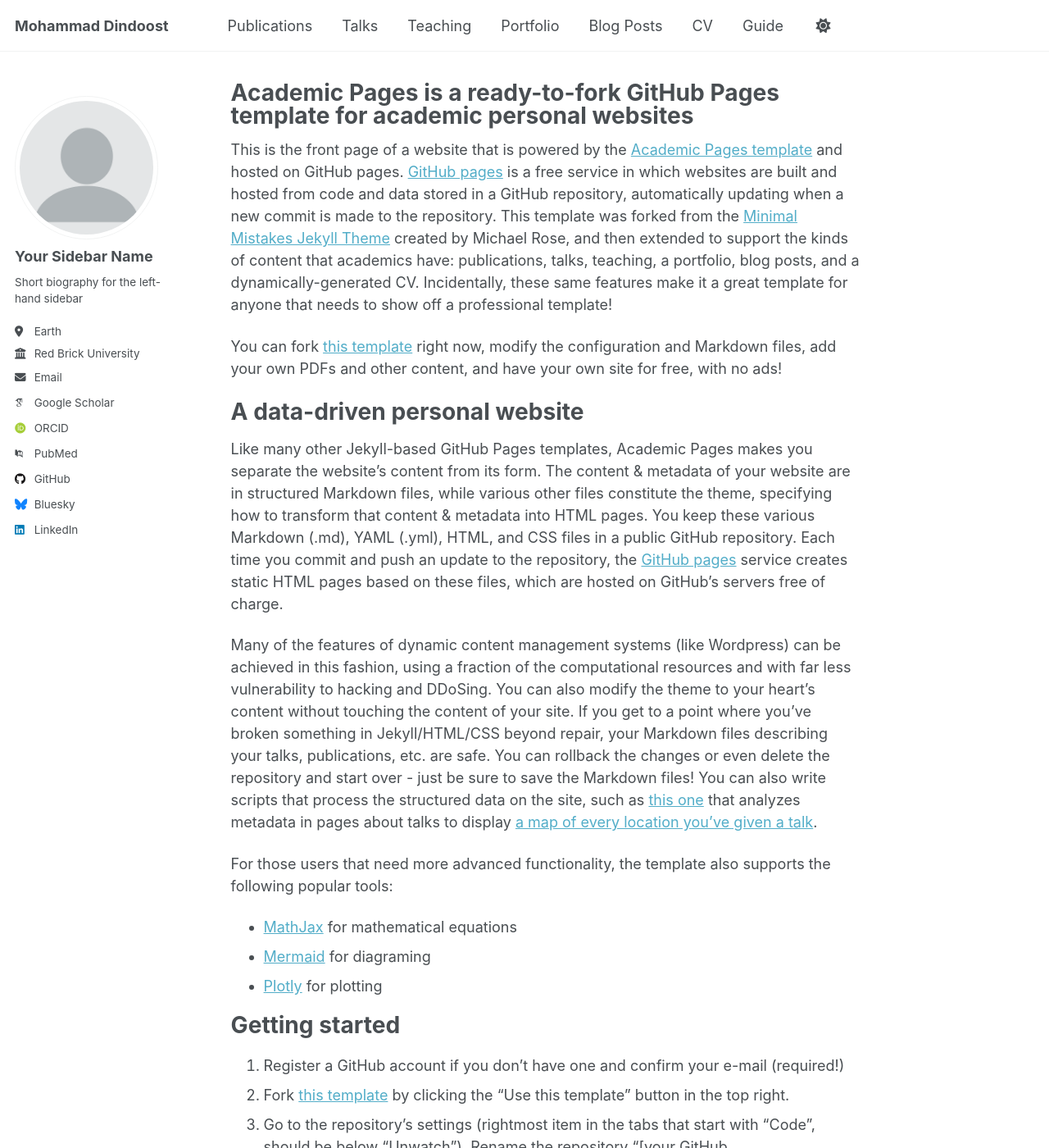
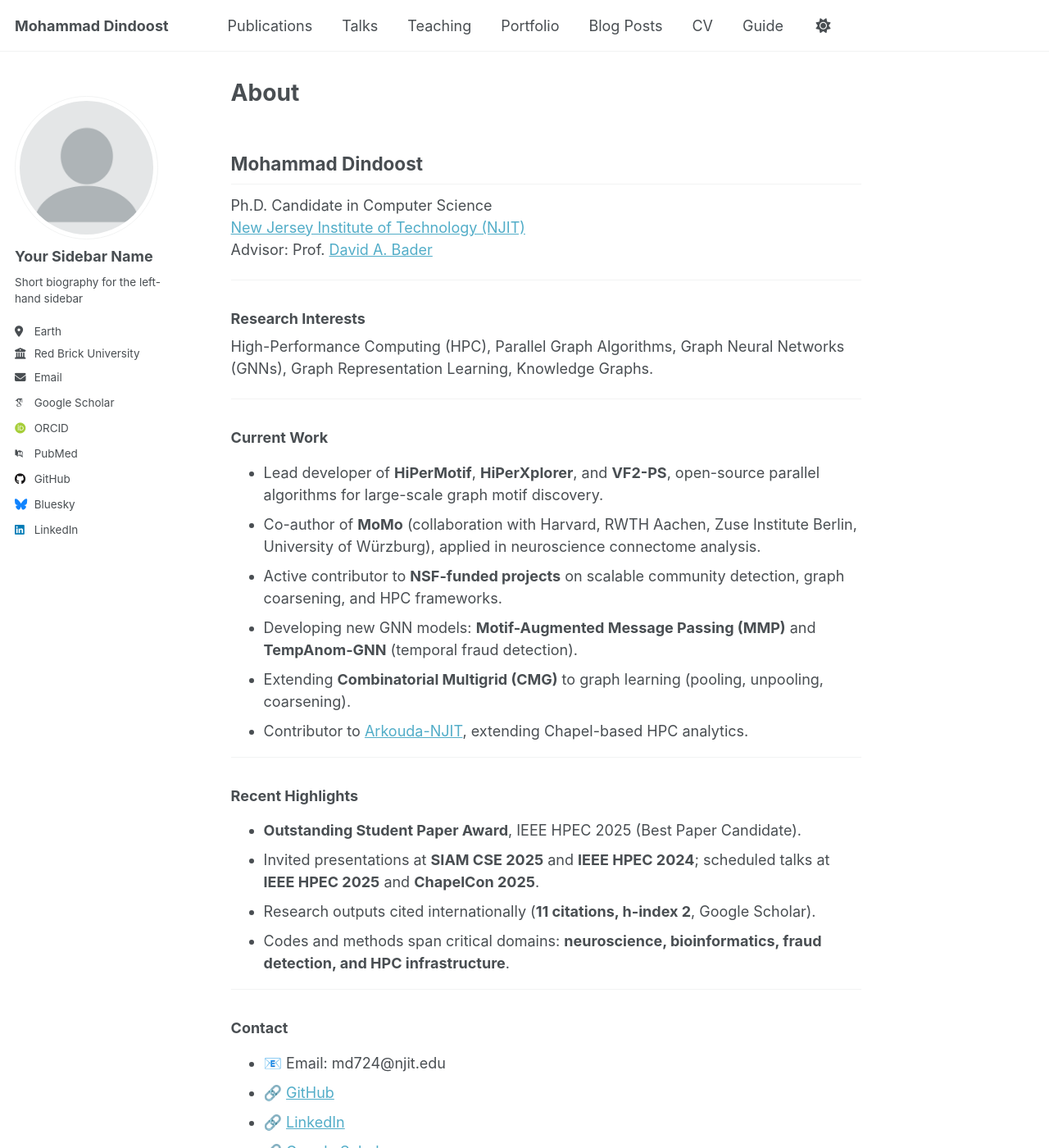
Before and after one commit to mdindoost/mdindoost.github.io, a Jekyll site: the page built from _pages/about.md, in a window 1280 px wide and 1400 px high. Shown: the whole window at 82% size. Built offline with Jekyll 4.4.1, drawn with Linux system fonts in a browser that asks for light colours; some web fonts are replaced; a script that is not in the unit is left out; some of the changed text lies outside the part shown.

Commit message:
Update about.md

```diff
--- a/_pages/about.md
+++ b/_pages/about.md
@@ -1,56 +1,46 @@
 ---
 permalink: /
-title: "Academic Pages is a ready-to-fork GitHub Pages template for academic personal websites"
+title: "About"
 author_profile: true
 redirect_from:
   - /about/
   - /about.html
 ---
 
-This is the front page of a website that is powered by the [Academic Pages template](https://github.com/academicpages/academicpages.github.io) and hosted on GitHub pages. [GitHub pages](https://pages.github.com) is a free service in which websites are built and hosted from code and data stored in a GitHub repository, automatically updating when a new commit is made to the repository. This template was forked from the [Minimal Mistakes Jekyll Theme](https://mmistakes.github.io/minimal-mistakes/) created by Michael Rose, and then extended to support the kinds of content that academics have: publications, talks, teaching, a portfolio, blog posts, and a dynamically-generated CV. Incidentally, these same features make it a great template for anyone that needs to show off a professional template!
+## Mohammad Dindoost
+Ph.D. Candidate in Computer Science
+[New Jersey Institute of Technology (NJIT)](https://cs.njit.edu/)
+Advisor: Prof. [David A. Bader](https://davidbader.net/)
 
- You can fork [this template](https://github.com/academicpages/academicpages.github.io) right now, modify the configuration and Markdown files, add your own PDFs and other content, and have your own site for free, with no ads!
+---
 
-A data-driven personal website
-======
-Like many other Jekyll-based GitHub Pages templates, Academic Pages makes you separate the website's content from its form. The content & metadata of your website are in structured Markdown files, while various other files constitute the theme, specifying how to transform that content & metadata into HTML pages. You keep these various Markdown (.md), YAML (.yml), HTML, and CSS files in a public GitHub repository. Each time you commit and push an update to the repository, the [GitHub pages](https://pages.github.com/) service creates static HTML pages based on these files, which are hosted on GitHub's servers free of charge.
+### Research Interests
+High-Performance Computing (HPC), Parallel Graph Algorithms, Graph Neural Networks (GNNs), Graph Representation Learning, Knowledge Graphs.
 
-Many of the features of dynamic content management systems (like Wordpress) can be achieved in this fashion, using a fraction of the computational resources and with far less vulnerability to hacking and DDoSing. You can also modify the theme to your heart's content without touching the content of your site. If you get to a point where you've broken something in Jekyll/HTML/CSS beyond repair, your Markdown files describing your talks, publications, etc. are safe. You can rollback the changes or even delete the repository and start over - just be sure to save the Markdown files! You can also write scripts that process the structured data on the site, such as [this one](https://github.com/academicpages/academicpages.github.io/blob/master/talkmap.ipynb) that analyzes metadata in pages about talks to display [a map of every location you've given a talk](https://academicpages.github.io/talkmap.html).
+---
 
-For those users that need more advanced functionality, the template also supports the following popular tools:
-- [MathJax](https://www.mathjax.org/) for mathematical equations
-- [Mermaid](https://mermaid.js.org/) for diagraming
-- [Plotly](https://plotly.com/javascript/) for plotting
+### Current Work
+- Lead developer of **HiPerMotif**, **HiPerXplorer**, and **VF2-PS**, open-source parallel algorithms for large-scale graph motif discovery.
+- Co-author of **MoMo** (collaboration with Harvard, RWTH Aachen, Zuse Institute Berlin, University of Würzburg), applied in neuroscience connectome analysis.
+- Active contributor to **NSF-funded projects** on scalable community detection, graph coarsening, and HPC frameworks.
+- Developing new GNN models: **Motif-Augmented Message Passing (MMP)** and **TempAnom-GNN** (temporal fraud detection).
+- Extending **Combinatorial Multigrid (CMG)** to graph learning (pooling, unpooling, coarsening).
+- Contributor to [Arkouda-NJIT](https://github.com/Bears-R-Us/arkouda-njit), extending Chapel-based HPC analytics.
 
-Getting started
-======
-1. Register a GitHub account if you don't have one and confirm your e-mail (required!)
-1. Fork [this template](https://github.com/academicpages/academicpages.github.io) by clicking the "Use this template" button in the top right.
-1. Go to the repository's settings (rightmost item in the tabs that start with "Code", should be below "Unwatch"). Rename the repository "[your GitHub username].github.io", which will also be your website's URL.
-1. Set site-wide configuration and create content & metadata (see below -- also see [this set of diffs](http://archive.is/3TPas) showing what files were changed to set up [an example site](https://getorg-testacct.github.io) for a user with the username "getorg-testacct")
-1. Upload any files (like PDFs, .zip files, etc.) to the files/ directory. They will appear at https://[your GitHub username].github.io/files/example.pdf.
-1. Check status by going to the repository settings, in the "GitHub pages" section
+---
 
-Site-wide configuration
-------
-The main configuration file for the site is in the base directory in [_config.yml](https://github.com/academicpages/academicpages.github.io/blob/master/_config.yml), which defines the content in the sidebars and other site-wide features. You will need to replace the default variables with ones about yourself and your site's github repository. The configuration file for the top menu is in [_data/navigation.yml](https://github.com/academicpages/academicpages.github.io/blob/master/_data/navigation.yml). For example, if you don't have a portfolio or blog posts, you can remove those items from that navigation.yml file to remove them from the header.
+### Recent Highlights
+- **Outstanding Student Paper Award**, IEEE HPEC 2025 (Best Paper Candidate).
+- Invited presentations at **SIAM CSE 2025** and **IEEE HPEC 2024**; scheduled talks at **IEEE HPEC 2025** and **ChapelCon 2025**.
+- Research outputs cited internationally (**11 citations, h-index 2**, Google Scholar).
+- Codes and methods span critical domains: **neuroscience, bioinformatics, fraud detection, and HPC infrastructure**.
 
-Create content & metadata
-------
-For site content, there is one Markdown file for each type of content, which are stored in directories like _publications, _talks, _posts, _teaching, or _pages. For example, each talk is a Markdown file in the [_talks directory](https://github.com/academicpages/academicpages.github.io/tree/master/_talks). At the top of each Markdown file is structured data in YAML about the talk, which the theme will parse to do lots of cool stuff. The same structured data about a talk is used to generate the list of talks on the [Talks page](https://academicpages.github.io/talks), each [individual page](https://academicpages.github.io/talks/2012-03-01-talk-1) for specific talks, the talks section for the [CV page](https://academicpages.github.io/cv), and the [map of places you've given a talk](https://academicpages.github.io/talkmap.html) (if you run this [python file](https://github.com/academicpages/academicpages.github.io/blob/master/talkmap.py) or [Jupyter notebook](https://github.com/academicpages/academicpages.github.io/blob/master/talkmap.ipynb), which creates the HTML for the map based on the contents of the _talks directory).
+---
 
-**Markdown generator**
+### Contact
+- 📧 Email: md724@njit.edu
+- 🔗 [GitHub](https://github.com/mdindoost)
+- 🔗 [LinkedIn](https://www.linkedin.com/in/mohammad-dindoost)
+- 🔗 [Google Scholar](https://scholar.google.com/citations?user=3oMSXRQAAAAJ)
 
-The repository includes [a set of Jupyter notebooks](https://github.com/academicpages/academicpages.github.io/tree/master/markdown_generator
-) that converts a CSV containing structured data about talks or presentations into individual Markdown files that will be properly formatted for the Academic Pages template. The sample CSVs in that directory are the ones I used to create my own personal website at stuartgeiger.com. My usual workflow is that I keep a spreadsheet of my publications and talks, then run the code in these notebooks to generate the Markdown files, then commit and push them to the GitHub repository.
-
-How to edit your site's GitHub repository
-------
-Many people use a git client to create files on their local computer and then push them to GitHub's servers. If you are not familiar with git, you can directly edit these configuration and Markdown files directly in the github.com interface. Navigate to a file (like [this one](https://github.com/academicpages/academicpages.github.io/blob/master/_talks/2012-03-01-talk-1.md) and click the pencil icon in the top right of the content preview (to the right of the "Raw | Blame | History" buttons). You can delete a file by clicking the trashcan icon to the right of the pencil icon. You can also create new files or upload files by navigating to a directory and clicking the "Create new file" or "Upload files" buttons.
-
-Example: editing a Markdown file for a talk
-![Editing a Markdown file for a talk](/images/editing-talk.png)
-
-For more info
-------
-More info about configuring Academic Pages can be found in [the guide](https://academicpages.github.io/markdown/), the [growing wiki](https://github.com/academicpages/academicpages.github.io/wiki), and you can always [ask a question on GitHub](https://github.com/academicpages/academicpages.github.io/discussions). The [guides for the Minimal Mistakes theme](https://mmistakes.github.io/minimal-mistakes/docs/configuration/) (which this theme was forked from) might also be helpful.
+---
```
